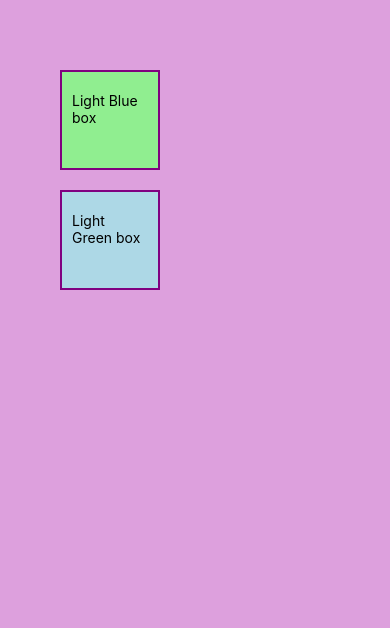
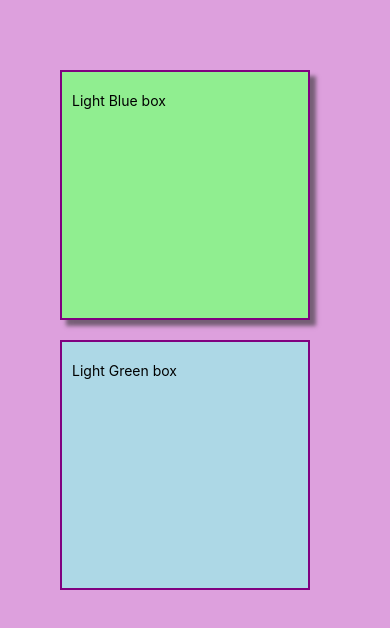
Before and after one commit to ajmal-junaid/STYLING_REACT_NATIVE, a React Native app: screen / in a window 390 px wide. Shown: the top 628 px of the page. Built offline with nearby package versions, Linux system fonts and the light colour scheme.

Commit message:
completed

```diff
--- a/App.js
+++ b/App.js
@@ -3,10 +3,10 @@
 export default function App() {
   return (
     <View style={styles.container}>
-      <View style={[styles.lightGreenBg, styles.box]}>
+      <View style={[styles.lightGreenBg, styles.box, styles.boxShadow]}>
         <Text styles={styles.title}>Light Blue box</Text>
       </View>
-      <View style={[ styles.box, styles.lightBlueBg]}>
+      <View style={[ styles.box, styles.lightBlueBg, styles.androidShadow]}>
         <Text styles={styles.title}>Light Green box</Text>
       </View>
     </View>
@@ -16,8 +16,8 @@
 export const styles = StyleSheet.create({
   container: { flex: 1, backgroundColor: "plum", padding: 60 },
   box: {
-    width: 100, //25%
-    height: 100,
+    width: 250, //25%
+    height: 250,
     // padding: 10,
     paddingHorizontal: 10,
     paddingVertical: 20,
@@ -33,4 +33,17 @@
   lightGreenBg: {
     backgroundColor: "lightgreen",
   },
+  boxShadow: { //this applicable only for ios
+    shadowColor: "#333333",
+    shadowOffset:{
+      width:6,
+      height:6
+    },
+    shadowOpacity: 0.6, //0-1
+    shadowRadius: 4,
+  },
+  androidShadow: {
+    elevation: 10,
+    color:"#fffff"
+  }
 });
```
